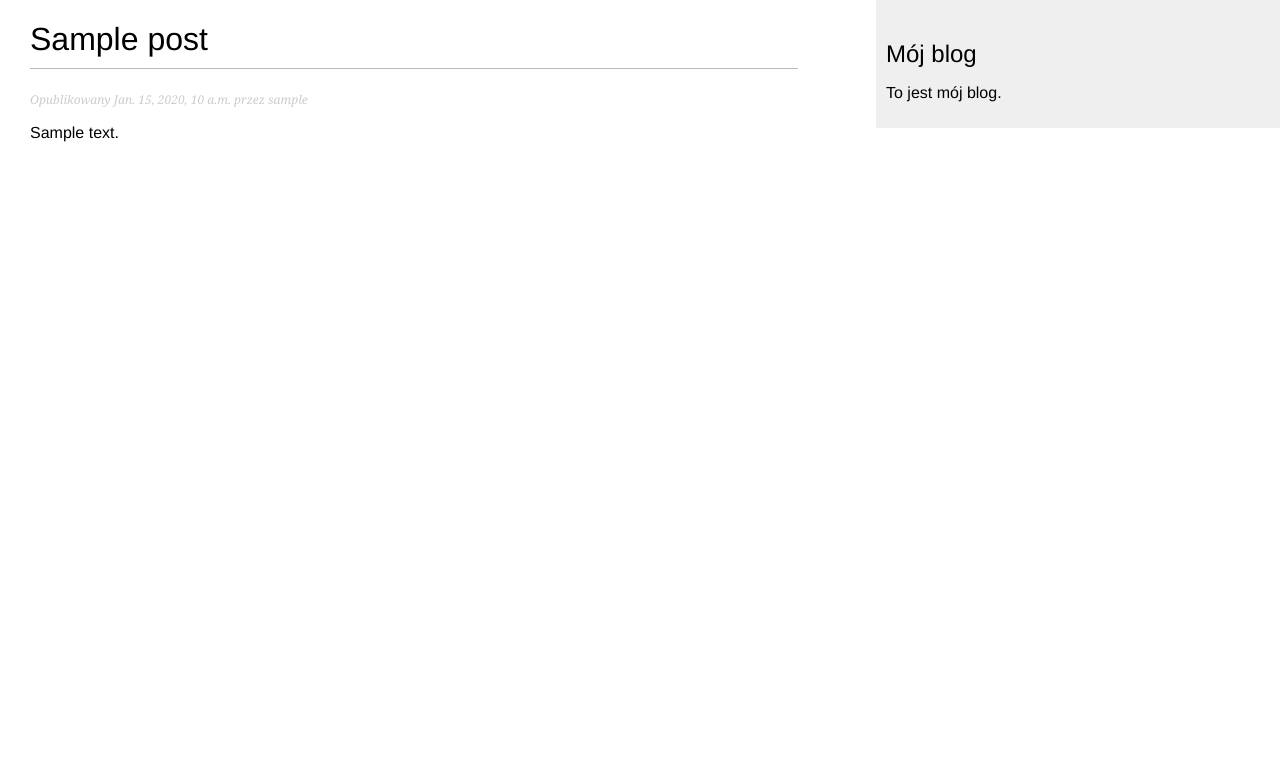
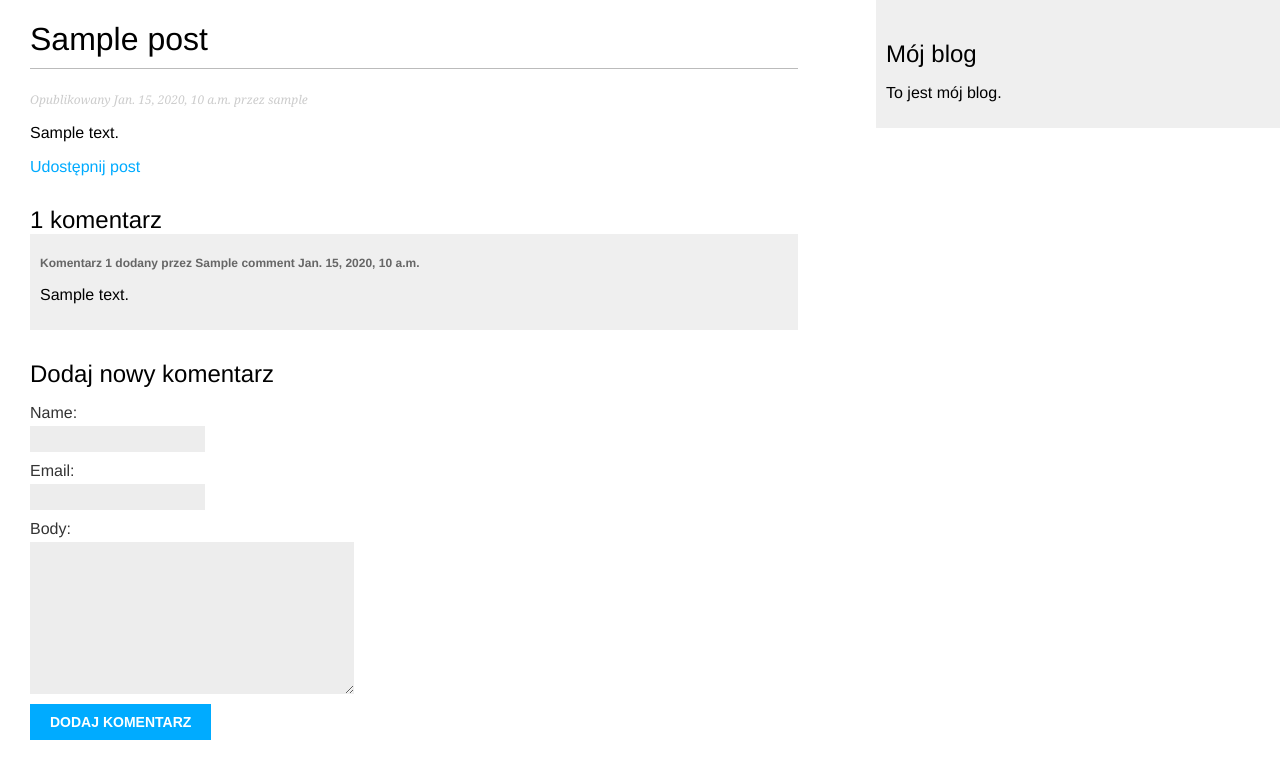
Before and after one commit to michalkostrzewa/blog, a Django app: a page that uses mysite/blog/templates/blog/post/detail.html in a window 1280 px wide. Shown: the top 779 px of the page. Run offline with Django 3.2, Linux system fonts and the light colour scheme; tables that the repository leaves empty hold one stand-in row (values such as "Sample post").

Commit message:
add page with comments and add models of comment

```diff
--- /dev/null
+++ b/mysite/blog/forms.py
@@ -0,0 +1,15 @@
+from django import forms
+from .models import Comment
+
+class EmailPostForm(forms.Form):
+    name = forms.CharField(max_length=25)
+    email = forms.EmailField()
+    to = forms.EmailField()
+    comments = forms.CharField(required=False,
+                               widget=forms.Textarea)
+
+
+class CommentForm(forms.ModelForm):
+    class Meta:
+        model = Comment
+        fields = ('name', 'email', 'body')
--- a/mysite/blog/models.py
+++ b/mysite/blog/models.py
@@ -43,3 +43,21 @@ class Post(models.Model):
                              self.publish.strftime('%m'),
                              self.publish.strftime('%d'),
                              self.slug])
+
+
+class Comment(models.Model):
+    post = models.ForeignKey(Post,
+                             on_delete=models.CASCADE,
+                             related_name='comments')
+    name = models.CharField(max_length=80)
+    email = models.EmailField()
+    body = models.TextField()
+    created = models.DateTimeField(auto_now_add=True)
+    updated = models.DateTimeField(auto_now=True)
+    active = models.BooleanField(default=True)
+
+    class Meta:
+        ordering = ('created',)
+
+    def __str__(self):
+        return 'Komentarz dodany przez {} dla posta {}'.format(self.name, self.post)
--- a/mysite/blog/templates/blog/post/detail.html
+++ b/mysite/blog/templates/blog/post/detail.html
@@ -8,4 +8,37 @@
     Opublikowany {{ post.publish }} przez {{ post.author }}
   </p>
   {{ post.body|linebreaks }}
+  <p>
+    <a href='{% url "blog:post_share" post.id %}'>
+        Udostępnij post
+    </a>
+  </p>
+
+  {% with comments.count as total_comments %}
+    <h2>
+      {{ total_comments }} komentarz{{ total_comments|pluralize:"y" }}
+    </h2>
+  {% endwith %}
+  {% for comment in comments %}
+    <div class="comment">
+      <p class="info">
+        Komentarz {{ forloop.counter }} dodany przez {{ comment.name }}
+        {{ comment.created }}
+      </p>
+      {{ comment.body|linebreaks }}
+    </div>
+  {% empty %}
+    <p>Nie ma jeszcze żadnych komentarzy.</p>
+  {% endfor %}
+
+  {% if new_comment %}
+    <h2>Komentarz został dodany.</h2>
+  {% else %}
+    <h2>Dodaj nowy komentarz</h2>
+    <form action="." method="post">
+      {{ comment_form.as_p }}
+      {% csrf_token %}
+      <p><input type="submit" value="Dodaj komentarz"></p>
+    </form>
+  {% endif %}
 {% endblock %}
--- a/mysite/blog/urls.py
+++ b/mysite/blog/urls.py
@@ -9,4 +9,6 @@ urlpatterns = [
     path('<int:year>/<int:month>/<int:day>/<slug:post>/',
         views.post_detail,
         name='post_detail'),
+    path('<int:post_id>/share/',
+         views.post_share, name='post_share'),
 ]
--- a/mysite/blog/views.py
+++ b/mysite/blog/views.py
@@ -1,13 +1,37 @@
 from django.shortcuts import render, get_object_or_404
-from .models import Post
+from .models import Post, Comment
 from django.views.generic import ListView
-
+from .forms import EmailPostForm, CommentForm
+from django.core.mail import send_mail
 
 class PostListView(ListView):
     queryset = Post.published.all()
     context_object_name = 'posts'
     paginate_by = 3
-    template_name = 'blog/post/list.html'
+    template_name  = 'blog/post/list.html'
+
+
+def post_share(request, post_id):
+    post = get_object_or_404(Post,
+                             id=post_id,
+                             status='published')
+    sent = False
+
+    if request.method == 'POST':
+        form = EmailPostForm(request.POST)
+        if form.is_valid():
+            cd = form.cleaned_data
+            post_url = request.build_absolute_uri(
+                                          post.get_absolute_url())
+            subject = '{} ({}) zachęca do przeczytania "{}"'.format(cd['name'], cd['email'], post.title)
+            message = 'Przeczytaj post "{}" na stronie {}\n\n Komentarz dodany przez {}: {}'.format(post.title, post_url, cd['name'], cd['comments'])
+            send_mail(subject, message, 'kostrzewa123michal@gmail.com', [cd['to']])
+            sent = True
+    else:   form = EmailPostForm()
+    return render(request, 'blog/post/share.html', {'post': post,
+                                                    'form': form,
+                                                    'sent': sent})
+
 
 def post_list(request):
     posts = Post.published.all()
@@ -22,6 +46,19 @@ def post_detail(request, year, month, day, post):
                                    publish__year=year,
                                    publish__month=month,
                                    publish__day=day)
+    comments = post.comments.filter(active=True)
+
+    if request.method == 'POST':
+        comment_form = CommentForm(data=request.POST)
+        if comment_form.is_valid():
+            new_comment = comment_form.save(commit=False)
+            new_comment.post = post
+            new_comment.save()
+    else:
+        comment_form = CommentForm()
+
     return render(request,
-                  'blog/post/detail.html',
-                  {'post': post})
+              'blog/post/detail.html',
+              {'post': post,
+              'comments': comments,
+              'comment_form': comment_form})
```
Also changed, not shown: mysite/blog/admin.py (+7 -1 lines), mysite/blog/templates/blog/post/share.html (added, +19 -0 lines), mysite/mysite/settings.py (+8 -0 lines).
